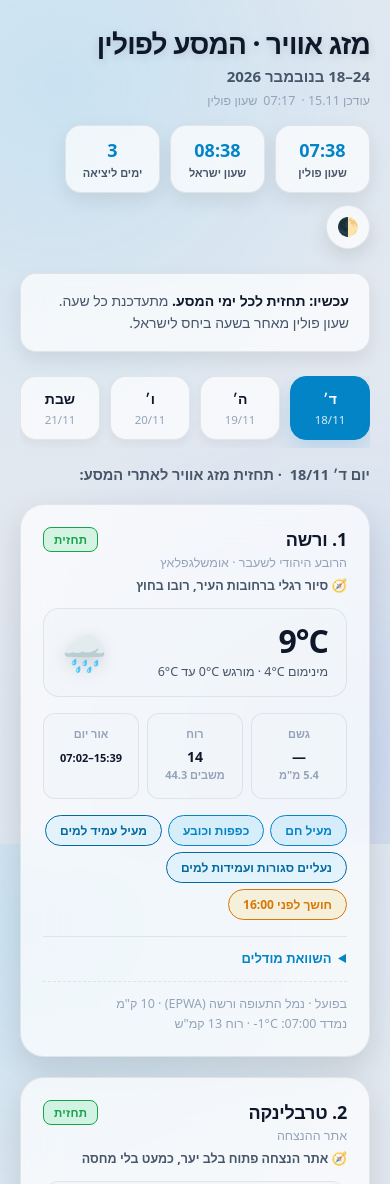
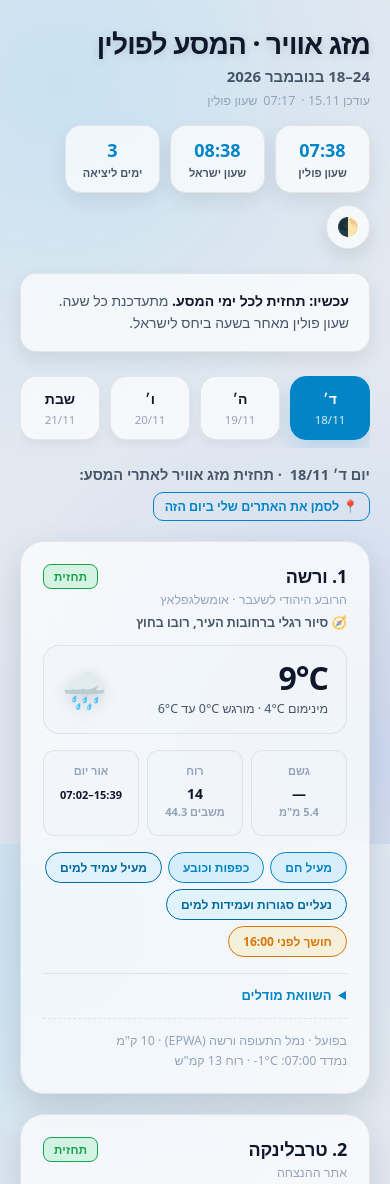
Before and after one commit to ws4g8r267v-cyber/poland-trip-weather, a plain HTML site: page index.html in a window 390 px wide. Shown: the top 1184 px of the page. Drawn offline with Linux system fonts and the light colour scheme.

Commit message:
Add files via upload

```diff
--- a/index.html
+++ b/index.html
@@ -146,6 +146,15 @@ td:first-child,th:first-child{text-align:right}
 [hidden]{display:none !important}
 .badge{font-size:11.5px;border-radius:8px;padding:4px 10px;vertical-align:middle;border:1px solid var(--line);font-weight:700;display:inline-block;letter-spacing:0.02em}
 .badge.fc{border-color:var(--ok);background:rgba(74, 222, 128, 0.2);color:var(--ok)}
+.badge.mine{border-color:var(--accent);background:var(--accent-glow);color:var(--accent);margin-inline-start:6px}
+.site.mine{border-color:var(--accent);box-shadow:0 0 0 1px var(--accent) inset}
+.mybtn{font-family:inherit;font-weight:700;font-size:12.5px;border-radius:10px;padding:5px 11px;cursor:pointer;border:1px solid var(--accent);background:transparent;color:var(--accent)}
+.mybtn.on{background:var(--accent);color:#fff}
+.mypick{display:flex;align-items:center;gap:8px;margin:10px 0 0;padding:9px 12px;border:1px dashed var(--accent);border-radius:12px;font-size:13.5px;font-weight:700;color:var(--ink);cursor:pointer}
+.mypick input{width:18px;height:18px;accent-color:var(--accent)}
+.myhelp{font-size:12.5px;color:var(--ink3);font-weight:500;width:100%}
+.others{grid-column:1/-1;margin-top:4px}
+.others>.sites-grid{margin-top:14px}
 .badge.cl{border-color:var(--warn);background:rgba(251, 191, 36, 0.2);color:var(--warn)}
 @media(max-width:768px){
   header{flex-direction:column;align-items:stretch}
@@ -185,17 +194,25 @@ td:first-child,th:first-child{text-align:right}
 
   <div class="foot">
     <div>תחזית: <span class="ltr">MET Norway</span> · מודלים <span class="ltr">ICON, ECMWF, GFS</span> וממוצע עונה: <span class="ltr">Open-Meteo</span> · רישיון <span class="ltr">CC BY 4.0</span> · מדידה: <span class="ltr">METAR NOAA</span></div>
-    <div id="ver">גרסה 1.4.0</div>
+    <div id="ver">גרסה 1.5.0</div>
   </div>
 </div>
 
 <script>
-/* poland-trip-weather · index.html v1.4.0 — עבודה בלי רשת (sw.js + עותק אחרון במכשיר), הוספה למסך הבית,
+/* poland-trip-weather · index.html v1.5.0 — "האתרים שלי": כל אחד מסמן בטלפון שלו באילו אתרים הוא ביום מסוים.
+   הבחירה נשמרת רק במכשיר (localStorage ptw_mysites) ולא נשלחת לשום מקום; בקוד אין תאריך או מקום של הקבוצה.
+   המספרים זהים ל-v1.4.0. מבוסס על v1.4.0:
+   v1.4.0 — עבודה בלי רשת (sw.js + עותק אחרון במכשיר), הוספה למסך הבית,
    פתיחה על היום הנוכחי בימי המסע, משפט על אופי השטח בכל אתר, "מתעדכנת כל שעה". מבוסס על v1.3.3 */
-const VERSION="1.4.0";
+const VERSION="1.5.0";
 const DEPART_UTC = Date.UTC(2026,10,18,4,0);
 const DAYS = [18,19,20,21,22,23,24];
 const DOW  = {18:"ד׳",19:"ה׳",20:"ו׳",21:"שבת",22:"א׳",23:"ב׳",24:"ג׳"};
+const MY_KEY="ptw_mysites";
+function myLoad(){ try{ const o=JSON.parse(localStorage.getItem(MY_KEY)||"{}"); return (o&&typeof o==="object")?o:{}; }catch(e){ return {}; } }
+function mySites(day){ const a=myLoad()[day]; return Array.isArray(a)?a:[]; }
+function mySet(day,ids){ const o=myLoad(); if(ids.length) o[day]=ids; else delete o[day]; try{ localStorage.setItem(MY_KEY,JSON.stringify(o)); }catch(e){} }
+let MYEDIT=false;
 const iso = d => "2026-11-"+String(d).padStart(2,"0");
 const STATIONS = {
   EPWA:{name:"נמל התעופה ורשה",lat:52.1657,lon:20.9671},
@@ -337,13 +354,17 @@ function drawDays(){
   DAYS.forEach(d=>{
     const b=document.createElement("button"); b.className="day"; b.setAttribute("role","tab");
     b.setAttribute("aria-pressed",d===cur); b.innerHTML=DOW[d]+"<small>"+d+"/11</small>"+(d===TODAY?'<span class="today">היום</span>':"");
-    b.onclick=()=>{cur=d;picked=true;drawDays();drawSites();}; box.appendChild(b);
+    b.onclick=()=>{cur=d;picked=true;MYEDIT=false;drawDays();drawSites();}; box.appendChild(b);
   });
   /* בימי המסע: לגלול את פס הימים כך שהיום הנבחר ייראה (22–24/11 נמצאים מחוץ למסך בטלפון) */
   if(!picked){ const sel=box.querySelector('.day[aria-pressed="true"]');
     if(sel){ const bx=box.getBoundingClientRect(), sx=sel.getBoundingClientRect();
       if(sx.left<bx.left||sx.right>bx.right) box.scrollLeft+= (sx.left+sx.width/2)-(bx.left+bx.width/2); } }
-  document.getElementById("daynote").innerHTML = `<span>${cur===TODAY?"היום · ":""}יום ${DOW[cur]} ${cur}/11</span> · תחזית מזג אוויר לאתרי המסע:`;
+  const mine=mySites(cur);
+  document.getElementById("daynote").innerHTML = `<span>${cur===TODAY?"היום · ":""}יום ${DOW[cur]} ${cur}/11</span> · תחזית מזג אוויר לאתרי המסע:`+
+    ` <button class="mybtn${MYEDIT?" on":""}" id="myBtn">${MYEDIT?"✔ סיום":mine.length?"📍 האתרים שלי ("+mine.length+") · שינוי":"📍 לסמן את האתרים שלי ביום הזה"}</button>`+
+    (MYEDIT?'<span class="myhelp">מסמנים את האתרים שבהם אתם ביום הזה. הסימון נשמר רק בטלפון הזה ולא נשלח לשום מקום.</span>':"");
+  document.getElementById("myBtn").onclick=()=>{MYEDIT=!MYEDIT;drawDays();drawSites();};
 }
 function metarLine(site){
   const st=STATIONS[site.st], dist=km(site,st), far=dist>50;
@@ -357,9 +378,14 @@ function metarLine(site){
 }
 function drawSites(){
   const box=document.getElementById("sites"); box.innerHTML="";
-  SITES.forEach((s,idx)=>{
+  const mine=mySites(cur), has=mine.length>0&&!MYEDIT;
+  let rest=null;
+  const order=SITES.map((s,idx)=>[s,idx]);
+  if(has) order.sort((a,b)=>(mine.includes(b[0].id)-mine.includes(a[0].id))||(a[1]-b[1]));
+  order.forEach(([s,idx])=>{
+    const isMine=mine.includes(s.id);
     const w=pick(s,cur), sun=s.sun[cur];
-    const el=document.createElement("div"); el.className="site";
+    const el=document.createElement("div"); el.className="site"+(isMine?" mine":"");
     const badge=w.mode==="fc"?'<span class="badge fc">תחזית</span>':w.mode==="cl"?'<span class="badge cl">עונה</span>':"";
     let body="";
     if(w.mode!=="none"){
@@ -389,7 +415,7 @@ function drawSites(){
       <div>
         <div class="site-header">
           <h2>${idx+1}. ${s.name}</h2>
-          ${badge}
+          <span>${badge}${isMine?'<span class="badge mine">📍 שלי</span>':""}</span>
         </div>
         <div class="where">${s.where}</div>
         <div class="sitenote">🧭 ${s.note}</div>
@@ -401,6 +427,7 @@ function drawSites(){
       <div>
         <div class="site-header">
           <h2>${idx+1}. ${s.name}</h2>
+          ${isMine?'<span class="badge mine">📍 שלי</span>':""}
         </div>
         <div class="where">${s.where}</div>
         <div class="sitenote">🧭 ${s.note}</div>
@@ -409,7 +436,24 @@ function drawSites(){
       </div>
       <div class="actual">${metarLine(s)}</div>`;
     }
-    box.appendChild(el);
+    if(MYEDIT){
+      const lb=document.createElement("label"); lb.className="mypick";
+      lb.innerHTML=`<input type="checkbox" data-site="${s.id}"${isMine?" checked":""}> אני באתר הזה ביום ${DOW[cur]} ${cur}/11`;
+      lb.querySelector("input").onchange=e=>{
+        const ids=SITES.map(x=>x.id).filter(id=>id===s.id?e.target.checked:mySites(cur).includes(id));
+        mySet(cur,ids); drawDays();
+        el.classList.toggle("mine",e.target.checked);
+      };
+      el.firstElementChild.appendChild(lb);
+    }
+    if(has&&!isMine){
+      if(!rest){
+        rest=document.createElement("details"); rest.className="others";
+        rest.innerHTML=`<summary>שאר האתרים (${SITES.length-mine.length})</summary><div class="sites-grid"></div>`;
+        box.appendChild(rest);
+      }
+      rest.lastElementChild.appendChild(el);
+    } else box.appendChild(el);
   });
 }
 function drawAll(){drawHeader();drawMode();drawDays();drawSites();}
```
